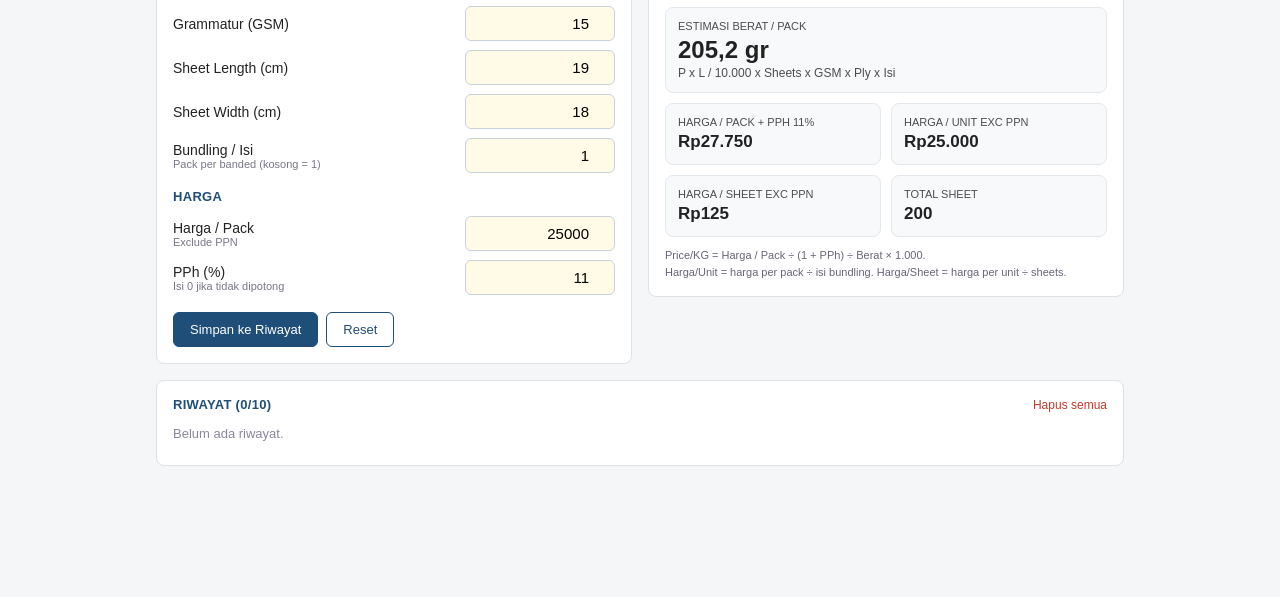
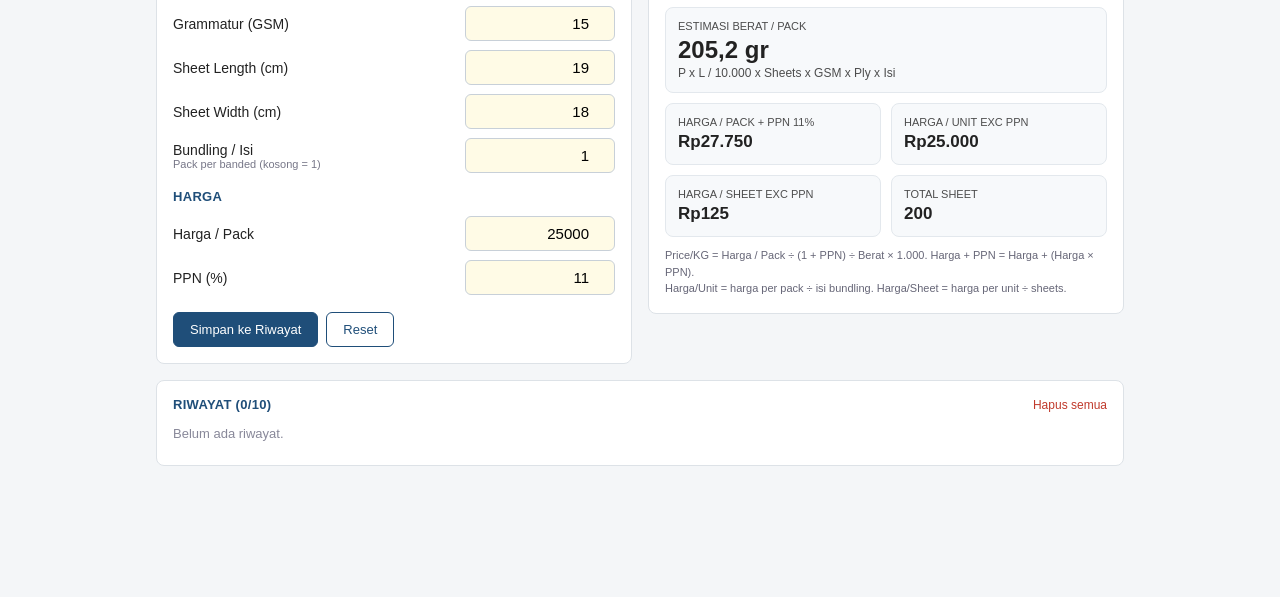
Before and after one commit to marketresearchspm/Product-Calculator, a plain HTML site: page index.html in a window 1280 px wide. Shown: the part 203-800 px from the top of the page. Drawn offline with Linux system fonts and the light colour scheme.

Commit message:
Update index.html

```diff
--- a/index.html
+++ b/index.html
@@ -88,8 +88,8 @@
     <div class="row"><label>Bundling / Isi<small>Pack per banded (kosong = 1)</small></label><input id="bundling" type="number" inputmode="decimal" step="any" min="0" value="1"></div>
 
     <h2 style="margin-top:16px">Harga</h2>
-    <div class="row"><label>Harga / Pack<small>Exclude PPN</small></label><input id="price" type="number" inputmode="decimal" step="any" min="0" value="25000"></div>
-    <div class="row"><label>PPh (%)<small>Isi 0 jika tidak dipotong</small></label><input id="pph" type="number" inputmode="decimal" step="any" min="0" value="11"></div>
+    <div class="row"><label>Harga / Pack</label><input id="price" type="number" inputmode="decimal" step="any" min="0" value="25000"></div>
+    <div class="row"><label>PPN (%)</label><input id="pph" type="number" inputmode="decimal" step="any" min="0" value="11"></div>
 
     <div class="btns">
       <button class="primary" onclick="saveHistory()">Simpan ke Riwayat</button>
@@ -100,7 +100,7 @@
   <div class="card result">
     <h2>Hasil</h2>
     <div class="kpi main">
-      <div class="lbl" id="l_kgMain">Price / KG (Exclude PPN &amp; PPh)</div>
+      <div class="lbl" id="l_kgMain">Price / KG</div>
       <div class="val" id="o_kgExc">-</div>
     </div>
     <div class="kpi">
@@ -109,13 +109,13 @@
       <div class="sub">P x L / 10.000 x Sheets x GSM x Ply x Isi</div>
     </div>
     <div class="mini">
-      <div class="kpi"><div class="lbl" id="l_pricePph">Harga / Pack + PPh</div><div class="val" id="o_priceExc">-</div></div>
+      <div class="kpi"><div class="lbl" id="l_pricePph">Harga / Pack + PPN</div><div class="val" id="o_priceExc">-</div></div>
       <div class="kpi"><div class="lbl">Harga / Unit Exc PPN</div><div class="val" id="o_unit">-</div></div>
       <div class="kpi"><div class="lbl">Harga / Sheet Exc PPN</div><div class="val" id="o_sheet">-</div></div>
       <div class="kpi"><div class="lbl">Total Sheet</div><div class="val" id="o_totalSheet">-</div></div>
     </div>
     <div class="note">
-      Price/KG = Harga / Pack ÷ (1 + PPh) ÷ Berat × 1.000.<br>
+      Price/KG = Harga / Pack ÷ (1 + PPN) ÷ Berat × 1.000. Harga + PPN = Harga + (Harga × PPN).<br>
       Harga/Unit = harga per pack ÷ isi bundling. Harga/Sheet = harga per unit ÷ sheets.
     </div>
   </div>
@@ -142,17 +142,15 @@ function calculate(){
   var ply = n('ply'), sheets = n('sheets'), gsm = n('gsm'), L = n('length'), W = n('width');
   var isi = n('bundling') || 1, price = n('price'), pph = n('pph') / 100;
 
-  var weight   = L * W / 10000 * sheets * gsm * ply * isi;   // gram per pack
-  var afterPph = price / (1 + pph);                           // harga exc PPN setelah PPh
-  var kgExc    = weight ? afterPph / weight * 1000 : 0;       // HASIL UTAMA
+  var weight   = Math.round(L * W / 10000 * sheets * gsm * ply * isi * 100) / 100;   // gram per pack, 2 desimal (sama dgn yg tampil)
+  var kgExc    = weight ? price / (1 + pph) / weight * 1000 : 0;   // HASIL UTAMA: Harga ÷ 1,11 ÷ Berat × 1.000
   var unit     = price / isi;
   var perSheet = sheets ? unit / sheets : 0;
 
   $('o_weight').textContent     = fmt(weight, 2) + ' gr';
-  $('o_kgExc').textContent      = weight ? rp(kgExc) : '-';
-  $('l_kgMain').innerHTML       = pph ? 'Price / KG (Exclude PPN &amp; PPh)' : 'Price / KG (Exclude PPN)';
-  $('l_pricePph').textContent   = 'Harga / Pack + PPh ' + fmt(pph * 100, 2) + '%';
-  $('o_priceExc').textContent   = rp(price + price * pph);   // contoh: 2015 + (2015 x 11%)
+  $('o_kgExc').textContent      = weight ? rp(kgExc, 2) : '-';
+  $('l_pricePph').textContent   = 'Harga / Pack + PPN ' + fmt(pph * 100, 2) + '%';
+  $('o_priceExc').textContent   = rp(price + price * pph);   // harga + (harga x PPN), contoh: 2015 + (2015 x 11%)
   $('o_unit').textContent       = rp(unit);
   $('o_sheet').textContent      = rp(perSheet, 2);
   $('o_totalSheet').textContent = fmt(sheets * isi, 0);
@@ -215,7 +213,7 @@ function renderHistory(){
     var waktu = d.toLocaleDateString('id-ID', { day: '2-digit', month: 'short' }) + ' ' +
                 d.toLocaleTimeString('id-ID', { hour: '2-digit', minute: '2-digit' });
     html += '<div class="hitem"><div class="info">' +
-      '<div class="kg">' + rp(e.kgExc) + ' /kg</div>' +
+      '<div class="kg">' + rp(e.kgExc, 2) + ' /kg</div>' +
       '<div class="det">' + rp(e.mode === 'inc' ? e.price / (1 + (e.ppn || 0) / 100) : e.price) + ' · ' + fmt(e.ply, 1) + 'ply ' + fmt(e.sheets, 0) + 'sh ' + fmt(e.gsm, 1) + 'gsm · ' + waktu + '</div>' +
       '</div><button onclick="useHistory(' + i + ')">Pakai</button>' +
       '<button class="x" title="Hapus" onclick="deleteHistory(' + i + ')">×</button></div>';
```
